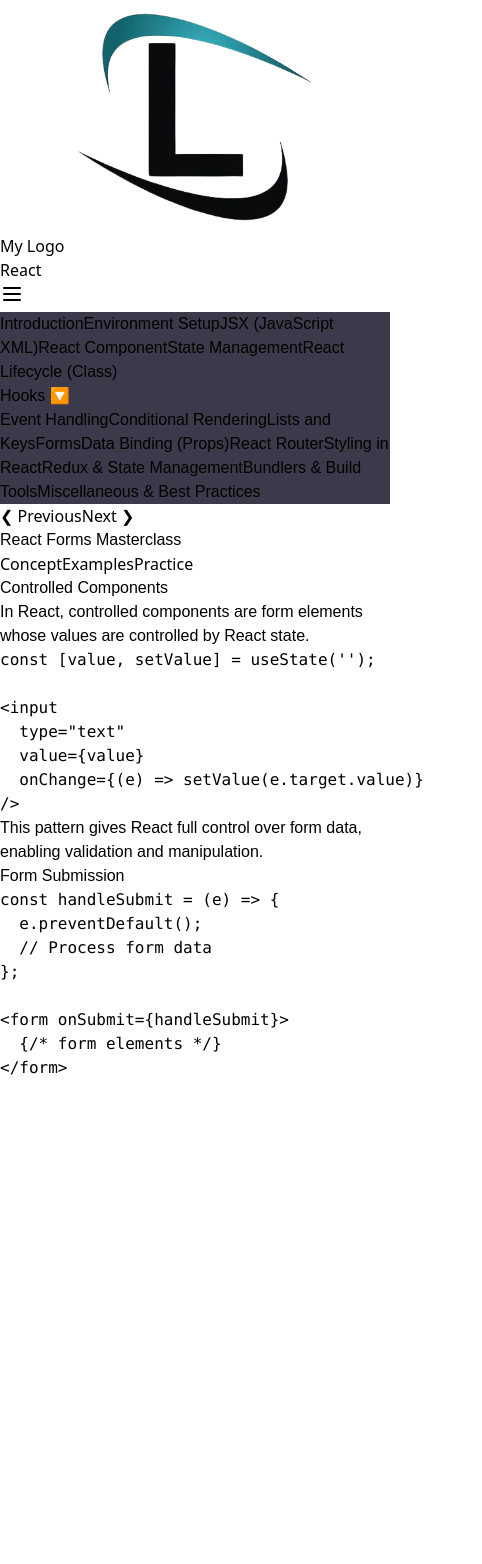
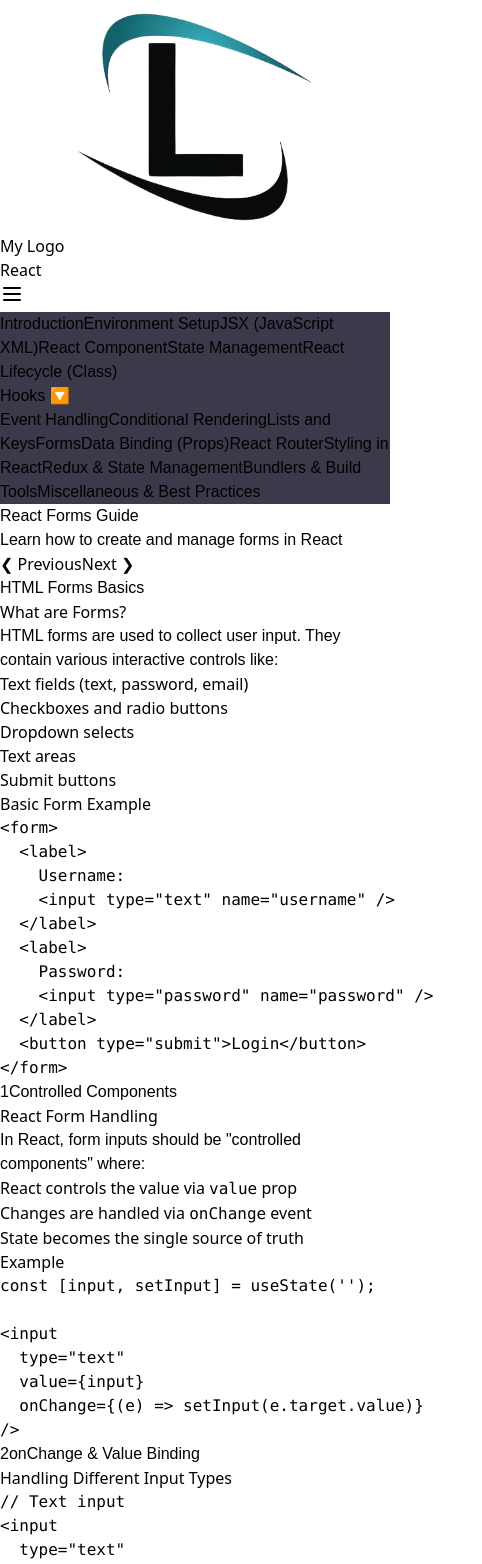
Before and after one commit to YuvrajDighe/Lms, a React app: page /React/Froms in a window 390 px wide. Shown: the top 1564 px of the page, 482 px wide, since content can reach past the window. Before the commit the page ends 1080 px from the top, so only its background shows below. Built offline with nearby package versions, Linux system fonts and the light colour scheme; the HTML template or start-up script is replaced by a standard one; a web font is replaced by a local one.

Commit message:
modify pages

```diff
--- a/src/subcomponent/Forms.jsx
+++ b/src/subcomponent/Forms.jsx
@@ -1,20 +1,13 @@
-import { useState } from 'react';
+import React, { useState } from 'react';
 
-const Forms = () => {
+function Forms() {
   const [formData, setFormData] = useState({
     username: '',
     email: '',
     password: '',
     rememberMe: false,
-    gender: '',
-    course: 'react',
-    bio: '',
-    age: ''
+    subscription: 'monthly'
   });
-
-  const [errors, setErrors] = useState({});
-  const [activeTab, setActiveTab] = useState('concept');
-  const [isSubmitted, setIsSubmitted] = useState(false);
 
   const handleChange = (e) => {
     const { name, value, type, checked } = e.target;
@@ -22,271 +15,258 @@ const Forms = () => {
       ...prev,
       [name]: type === 'checkbox' ? checked : value
     }));
-
-    if (errors[name]) {
-      setErrors(prev => ({ ...prev, [name]: '' }));
-    }
-  };
-
-  const validateForm = () => {
-    const newErrors = {};
-    if (!formData.username.trim()) newErrors.username = 'Username is required';
-    if (!formData.email.trim()) newErrors.email = 'Email is required';
-    else if (!/^\S+@\S+\.\S+$/.test(formData.email)) newErrors.email = 'Invalid email format';
-    if (!formData.password) newErrors.password = 'Password is required';
-    else if (formData.password.length < 6) newErrors.password = 'Password must be at least 6 characters';
-    if (!formData.gender) newErrors.gender = 'Please select gender';
-    if (!formData.age) newErrors.age = 'Age is required';
-    else if (isNaN(formData.age) || formData.age < 1) newErrors.age = 'Enter valid age';
-
-    setErrors(newErrors);
-    return Object.keys(newErrors).length === 0;
   };
 
   const handleSubmit = (e) => {
     e.preventDefault();
-    if (validateForm()) {
-      setIsSubmitted(true);
-      console.log('Form submitted:', formData);
-    }
-  };
-
-  const resetForm = () => {
-    setFormData({
-      username: '',
-      email: '',
-      password: '',
-      rememberMe: false,
-      gender: '',
-      course: 'react',
-      bio: '',
-      age: ''
-    });
-    setErrors({});
-    setIsSubmitted(false);
+    alert(`Form submitted!\n${JSON.stringify(formData, null, 2)}`);
   };
 
   return (
-    <div className="min-h-screen p-6 bg-[#464859] text-white">
-      <div className="max-w-6xl mx-auto">
-        {/* Navigation Buttons */}
+    <div className="w-full p-6 font-sans min-h-screen bg-[#464859] text-white">
+      {/* Top Navigation */}
+
+
+      {/* Header */}
+      <header className="mb-10">
+        <h1 className="text-4xl font-bold mb-2">React Forms Guide</h1>
+        <p className="text-gray-300">Learn how to create and manage forms in React</p>
+      </header>
  <div className="flex justify-between mb-8">
-          <button className="flex items-center bg-green-500 hover:bg-green-600 text-white font-semibold py-2 px-4 rounded-lg transition-colors">
+        <button className="flex items-center bg-green-500 hover:bg-green-600 text-white font-semibold py-2 px-4 rounded transition-colors">
           <span className="mr-2">❮</span> Previous
         </button>
-          <button className="flex items-center bg-green-500 hover:bg-green-600 text-white font-semibold py-2 px-4 rounded-lg transition-colors">
+        <button className="flex items-center bg-green-500 hover:bg-green-600 text-white font-semibold py-2 px-4 rounded transition-colors">
           Next <span className="ml-2">❯</span>
         </button>
       </div>
+      {/* Basic Information Section (Top) */}
+      <section className="mb-10 bg-gray-700 rounded-lg p-6">
+        <h2 className="text-2xl font-semibold mb-4">HTML Forms Basics</h2>
 
-        {/* Header */}
-        <h1 className="text-4xl font-bold mb-8 text-center text-white">React Forms Masterclass</h1>
-
-        {/* Tabs */}
-        <div className="flex border-b border-gray-600 mb-8">
-          <button
-            className={`py-3 px-6 font-medium text-lg ${activeTab === 'concept' ? 'text-green-400 border-b-2 border-green-400' : 'text-gray-400'}`}
-            onClick={() => setActiveTab('concept')}
-          >
-            Concept
-          </button>
-          <button
-            className={`py-3 px-6 font-medium text-lg ${activeTab === 'examples' ? 'text-green-400 border-b-2 border-green-400' : 'text-gray-400'}`}
-            onClick={() => setActiveTab('examples')}
-          >
-            Examples
-          </button>
-          <button
-            className={`py-3 px-6 font-medium text-lg ${activeTab === 'practice' ? 'text-green-400 border-b-2 border-green-400' : 'text-gray-400'}`}
-            onClick={() => setActiveTab('practice')}
-          >
-            Practice
-          </button>
+        <div className="grid grid-cols-1 md:grid-cols-2 gap-6">
+          <div>
+            <h3 className="font-medium text-gray-300 mb-2">What are Forms?</h3>
+            <p className="text-gray-200 mb-4">
+              HTML forms are used to collect user input. They contain various interactive controls like:
+            </p>
+            <ul className="list-disc pl-5 text-gray-200 space-y-1">
+              <li>Text fields (text, password, email)</li>
+              <li>Checkboxes and radio buttons</li>
+              <li>Dropdown selects</li>
+              <li>Text areas</li>
+              <li>Submit buttons</li>
+            </ul>
           </div>
 
-        {/* Tab Content */}
-        {activeTab === 'concept' && (
-          <div className="space-y-6">
-            <div className="bg-gray-700 p-6 rounded-xl shadow-lg">
-              <h2 className="text-2xl font-bold mb-4 text-green-400">Controlled Components</h2>
-              <p className="mb-4 text-gray-300">
-                In React, controlled components are form elements whose values are controlled by React state.
-              </p>
-              <div className="bg-gray-800 p-4 rounded-lg mb-4">
-                <pre className="text-green-300 text-sm">
-                  {`const [value, setValue] = useState('');
-
-<input
-  type="text"
-  value={value}
-  onChange={(e) => setValue(e.target.value)}
-/>`}
-                </pre>
-              </div>
-              <p className="text-gray-300">
-                This pattern gives React full control over form data, enabling validation and manipulation.
-              </p>
-            </div>
-
-            <div className="bg-gray-700 p-6 rounded-xl shadow-lg">
-              <h2 className="text-2xl font-bold mb-4 text-green-400">Form Submission</h2>
-              <div className="bg-gray-800 p-4 rounded-lg">
-                <pre className="text-green-300 text-sm">
-                  {`const handleSubmit = (e) => {
-  e.preventDefault();
-  // Process form data
-};
-
-<form onSubmit={handleSubmit}>
-  {/* form elements */}
+          <div>
+            <h3 className="font-medium text-gray-300 mb-2">Basic Form Example</h3>
+            <div className="bg-gray-800 rounded-md p-4">
+              <pre className="text-gray-100 text-sm overflow-x-auto">
+{`<form>
+  <label>
+    Username:
+    <input type="text" name="username" />
+  </label>
+  <label>
+    Password:
+    <input type="password" name="password" />
+  </label>
+  <button type="submit">Login</button>
 </form>`}
               </pre>
             </div>
           </div>
         </div>
-        )}
+      </section>
 
-        {activeTab === 'examples' && (
-          <div className="grid grid-cols-1 md:grid-cols-2 gap-6">
-            <div className="bg-gray-700 p-6 rounded-xl shadow-lg">
-              <h3 className="text-xl font-bold mb-4 text-green-400">Text Input</h3>
-              <input
-                type="text"
-                className="w-full px-4 py-2 bg-gray-800 border border-gray-600 rounded-lg text-white mb-4"
-                placeholder="Username"
-              />
-              <div className="bg-gray-800 p-4 rounded-lg">
-                <pre className="text-green-300 text-sm">
-                  {`const [username, setUsername] = useState('');
+      {/* Detailed Sections (Below) */}
+
+      {/* 1. Controlled Components */}
+      <section className="mb-10 bg-gray-700 rounded-lg p-6">
+        <h2 className="text-2xl font-semibold mb-4 flex items-center">
+          <span className="inline-flex items-center justify-center w-8 h-8 bg-blue-500 rounded-full mr-3">1</span>
+          Controlled Components
+        </h2>
+
+        <div className="space-y-4">
+          <div>
+            <h3 className="font-medium text-gray-300 mb-2">React Form Handling</h3>
+            <p className="text-gray-200">
+              In React, form inputs should be "controlled components" where:
+            </p>
+            <ul className="list-disc pl-5 text-gray-200 mt-2 space-y-1">
+              <li>React controls the value via <code>value</code> prop</li>
+              <li>Changes are handled via <code>onChange</code> event</li>
+              <li>State becomes the single source of truth</li>
+            </ul>
+          </div>
+
+          <div className="bg-gray-800 rounded-md p-4">
+            <h4 className="text-gray-300 mb-2 font-mono text-sm">Example</h4>
+            <pre className="text-gray-100 text-sm overflow-x-auto">
+{`const [input, setInput] = useState('');
 
 <input
   type="text"
-  value={username}
-  onChange={(e) => setUsername(e.target.value)}
+  value={input}
+  onChange={(e) => setInput(e.target.value)}
 />`}
             </pre>
           </div>
         </div>
+      </section>
 
-            <div className="bg-gray-700 p-6 rounded-xl shadow-lg">
-              <h3 className="text-xl font-bold mb-4 text-green-400">Checkbox</h3>
-              <div className="flex items-center mb-4">
-                <input type="checkbox" className="h-5 w-5 text-green-400 rounded" />
-                <label className="ml-2">Remember me</label>
-              </div>
-              <div className="bg-gray-800 p-4 rounded-lg">
-                <pre className="text-green-300 text-sm">
-                  {`const [remember, setRemember] = useState(false);
+      {/* 2. onChange & Value Binding */}
+      <section className="mb-10 bg-gray-700 rounded-lg p-6">
+        <h2 className="text-2xl font-semibold mb-4 flex items-center">
+          <span className="inline-flex items-center justify-center w-8 h-8 bg-green-500 rounded-full mr-3">2</span>
+          onChange & Value Binding
+        </h2>
 
+        <div className="space-y-4">
+          <div>
+            <h3 className="font-medium text-gray-300 mb-2">Handling Different Input Types</h3>
+            <div className="bg-gray-800 rounded-md p-4">
+              <pre className="text-gray-100 text-sm overflow-x-auto">
+{`// Text input
+<input
+  type="text"
+  value={text}
+  onChange={(e) => setText(e.target.value)}
+/>
+
+// Checkbox
 <input
   type="checkbox"
-  checked={remember}
-  onChange={(e) => setRemember(e.target.checked)}
-/>`}
+  checked={isChecked}
+  onChange={(e) => setIsChecked(e.target.checked)}
+/>
+
+// Select dropdown
+<select
+  value={option}
+  onChange={(e) => setOption(e.target.value)}
+>
+  <option value="A">Option A</option>
+  <option value="B">Option B</option>
+</select>`}
+              </pre>
+            </div>
+          </div>
+
+          <div>
+            <h3 className="font-medium text-gray-300 mb-2">Multiple Inputs Pattern</h3>
+            <p className="text-gray-200 mb-2">
+              For forms with multiple inputs, use a single state object:
+            </p>
+            <div className="bg-gray-800 rounded-md p-4">
+              <pre className="text-gray-100 text-sm overflow-x-auto">
+{`const [form, setForm] = useState({
+  email: '',
+  password: '',
+  remember: false
+});
+
+const handleChange = (e) => {
+  const { name, value, type, checked } = e.target;
+  setForm(prev => ({
+    ...prev,
+    [name]: type === 'checkbox' ? checked : value
+  }));
+};`}
               </pre>
             </div>
           </div>
         </div>
-        )}
+      </section>
 
-        {activeTab === 'practice' && (
-          <div className="bg-gray-700 p-8 rounded-xl shadow-lg">
-            <h2 className="text-2xl font-bold mb-6 text-green-400">Practice Form</h2>
+      {/* 3. Form Submission */}
+      <section className="mb-10 bg-gray-700 rounded-lg p-6">
+        <h2 className="text-2xl font-semibold mb-4 flex items-center">
+          <span className="inline-flex items-center justify-center w-8 h-8 bg-purple-500 rounded-full mr-3">3</span>
+          Form Submission Handling
+        </h2>
 
-            {isSubmitted ? (
-              <div className="bg-gray-800 p-6 rounded-lg border border-green-400">
-                <h3 className="text-xl font-bold mb-4 text-green-400">Form Submitted!</h3>
-                <pre className="bg-gray-900 p-4 rounded-lg overflow-auto text-gray-300">
-                  {JSON.stringify(formData, null, 2)}
+        <div className="space-y-6">
+          <div>
+            <h3 className="font-medium text-gray-300 mb-2">Submission Process</h3>
+            <ol className="list-decimal pl-5 text-gray-200 space-y-1">
+              <li>Attach <code>onSubmit</code> handler to form</li>
+              <li>Prevent default behavior with <code>e.preventDefault()</code></li>
+              <li>Validate form data</li>
+              <li>Submit data to server/API</li>
+              <li>Handle response/errors</li>
+            </ol>
+          </div>
+
+          <div className="bg-gray-800 rounded-md p-4">
+            <h4 className="text-gray-300 mb-2 font-mono text-sm">Submission Example</h4>
+            <pre className="text-gray-100 text-sm overflow-x-auto">
+{`const handleSubmit = (e) => {
+  e.preventDefault();
+  // Validate data
+  if (!form.email || !form.password) {
+    alert('Please fill all fields');
+    return;
+  }
+  // Submit to API
+  fetch('/api/login', {
+    method: 'POST',
+    body: JSON.stringify(form),
+    headers: {
+      'Content-Type': 'application/json'
+    }
+  })
+  .then(response => response.json())
+  .then(data => {
+    // Handle success
+  })
+  .catch(error => {
+    // Handle error
+  });
+};`}
             </pre>
-                <button
-                  onClick={resetForm}
-                  className="mt-4 bg-green-500 hover:bg-green-600 text-white font-bold py-2 px-6 rounded-lg"
-                >
-                  Reset Form
-                </button>
           </div>
-            ) : (
-              <form onSubmit={handleSubmit} className="space-y-6">
-                <div className="grid grid-cols-1 md:grid-cols-2 gap-6">
+
+          <div className="p-4 bg-gray-600 rounded-md">
+            <h3 className="font-medium text-gray-300 mb-3">Complete Form Example</h3>
+            <form onSubmit={handleSubmit} className="space-y-4">
               <div>
-                    <label className="block text-gray-300 mb-2">Username *</label>
+                <label className="block text-gray-300 mb-1">Username</label>
                 <input
                   type="text"
                   name="username"
                   value={formData.username}
                   onChange={handleChange}
-                      className={`w-full px-4 py-2 bg-gray-800 border rounded-lg ${errors.username ? 'border-red-500' : 'border-gray-600'}`}
+                  className="w-full p-2 bg-gray-700 border border-gray-500 rounded"
+                  required
                 />
-                    {errors.username && <p className="text-red-400 mt-1">{errors.username}</p>}
               </div>
 
               <div>
-                    <label className="block text-gray-300 mb-2">Email *</label>
+                <label className="block text-gray-300 mb-1">Email</label>
                 <input
                   type="email"
                   name="email"
                   value={formData.email}
                   onChange={handleChange}
-                      className={`w-full px-4 py-2 bg-gray-800 border rounded-lg ${errors.email ? 'border-red-500' : 'border-gray-600'}`}
+                  className="w-full p-2 bg-gray-700 border border-gray-500 rounded"
+                  required
                 />
-                    {errors.email && <p className="text-red-400 mt-1">{errors.email}</p>}
               </div>
 
               <div>
-                    <label className="block text-gray-300 mb-2">Password *</label>
+                <label className="block text-gray-300 mb-1">Password</label>
                 <input
                   type="password"
                   name="password"
                   value={formData.password}
                   onChange={handleChange}
-                      className={`w-full px-4 py-2 bg-gray-800 border rounded-lg ${errors.password ? 'border-red-500' : 'border-gray-600'}`}
+                  className="w-full p-2 bg-gray-700 border border-gray-500 rounded"
+                  required
+                  minLength="6"
                 />
-                    {errors.password && <p className="text-red-400 mt-1">{errors.password}</p>}
-                  </div>
-
-                  <div>
-                    <label className="block text-gray-300 mb-2">Age *</label>
-                    <input
-                      type="number"
-                      name="age"
-                      value={formData.age}
-                      onChange={handleChange}
-                      className={`w-full px-4 py-2 bg-gray-800 border rounded-lg ${errors.age ? 'border-red-500' : 'border-gray-600'}`}
-                    />
-                    {errors.age && <p className="text-red-400 mt-1">{errors.age}</p>}
-                  </div>
-                </div>
-
-                <div>
-                  <label className="block text-gray-300 mb-2">Gender *</label>
-                  <div className="flex space-x-6">
-                    {['male', 'female', 'other'].map(gender => (
-                      <label key={gender} className="flex items-center">
-                        <input
-                          type="radio"
-                          name="gender"
-                          value={gender}
-                          checked={formData.gender === gender}
-                          onChange={handleChange}
-                          className="h-4 w-4 text-green-400"
-                        />
-                        <span className="ml-2 capitalize">{gender}</span>
-                      </label>
-                    ))}
-                  </div>
-                  {errors.gender && <p className="text-red-400 mt-1">{errors.gender}</p>}
-                </div>
-
-                <div>
-                  <label className="block text-gray-300 mb-2">Bio</label>
-                  <textarea
-                    name="bio"
-                    value={formData.bio}
-                    onChange={handleChange}
-                    className="w-full px-4 py-2 bg-gray-800 border border-gray-600 rounded-lg"
-                    rows="4"
-                  ></textarea>
               </div>
 
               <div className="flex items-center">
@@ -295,33 +275,41 @@ const Forms = () => {
                   name="rememberMe"
                   checked={formData.rememberMe}
                   onChange={handleChange}
-                    className="h-4 w-4 text-green-400 rounded"
+                  className="h-4 w-4 text-blue-600"
+                  id="rememberMe"
                 />
-                  <label className="ml-2 text-gray-300">Remember me</label>
+                <label htmlFor="rememberMe" className="ml-2 text-gray-300">Remember me</label>
               </div>
 
-                <div className="flex justify-end space-x-4 pt-4">
-                  <button
-                    type="button"
-                    onClick={resetForm}
-                    className="px-6 py-2 border border-gray-600 rounded-lg text-gray-300 hover:bg-gray-800"
-                  >
-                    Reset
-                  </button>
               <button
                 type="submit"
-                    className="px-6 py-2 bg-green-500 hover:bg-green-600 text-white font-bold rounded-lg"
+                className="w-full bg-green-600 hover:bg-green-700 text-white font-medium py-2 px-4 rounded transition-colors"
               >
                 Submit
               </button>
+            </form>
+
+            <div className="mt-4 p-3 bg-gray-700 rounded">
+              <h4 className="text-gray-300 mb-1">Current Form State:</h4>
+              <pre className="text-gray-100 text-sm overflow-x-auto">
+                {JSON.stringify(formData, null, 2)}
+              </pre>
             </div>
-              </form>
-            )}
           </div>
-        )}
+        </div>
+      </section>
+
+      {/* Bottom Navigation */}
+      <div className="flex justify-between mt-8">
+        <button className="flex items-center bg-green-500 hover:bg-green-600 text-white font-semibold py-2 px-4 rounded transition-colors">
+          <span className="mr-2">❮</span> Previous
+        </button>
+        <button className="flex items-center bg-green-500 hover:bg-green-600 text-white font-semibold py-2 px-4 rounded transition-colors">
+          Next <span className="ml-2">❯</span>
+        </button>
       </div>
     </div>
   );
-};
+}
 
 export default Forms;
```
Also changed, not shown: src/subcomponent/Styling.jsx (+97 -30 lines). Lines whose indentation alone changed are shown as unchanged.
